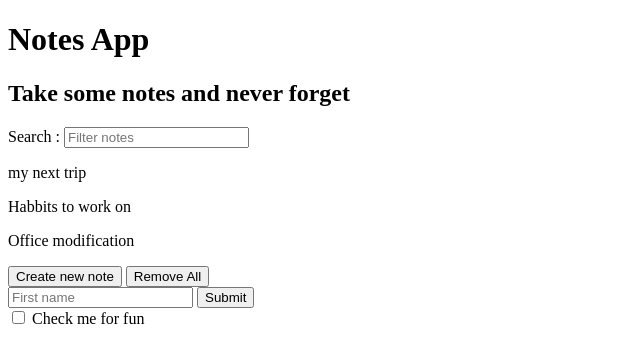
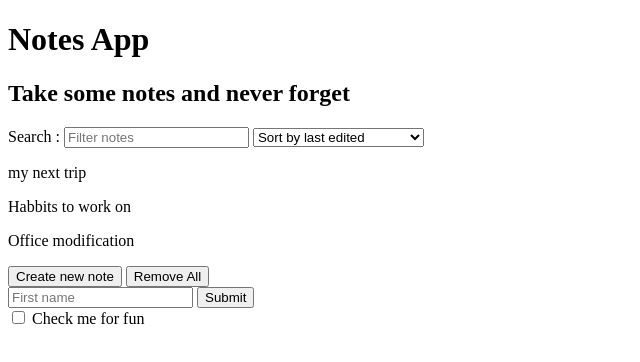
Before and after one commit to RehabAbotalep/Javascript-bootcamp, a plain HTML site: page notes-app/index.html in a window 1280 px wide. Shown: the whole page, without its empty margins (0-640 px from the left). Drawn offline with Linux system fonts and the light colour scheme.

Commit message:
Dropdowns

```diff
--- a/notes-app/index.html
+++ b/notes-app/index.html
@@ -8,6 +8,12 @@
         <label>
             Search : <input id="search" type="text" placeholder="Filter notes">
         </label>
+
+        <select id="sort-by">
+            <option value="byEdited">Sort by last edited</option>
+            <option value="byCreated">Sort by recentely created</option>
+            <option value="alphaptcally">Sort alphaptcally</option>
+        </select>
 
 
         <div id="notes"></div>
--- a/notes-app/notes-app.js
+++ b/notes-app/notes-app.js
@@ -71,3 +71,7 @@ document.querySelector('#name-form').addEventListener('submit', function (e) {
 document.querySelector('#for-fun').addEventListener('change', function (e) {
     console.log(e.target.checked)
 })
+
+document.querySelector('#sort-by').addEventListener('change', function (e) {
+    console.log(e.target.value)
+})
```
